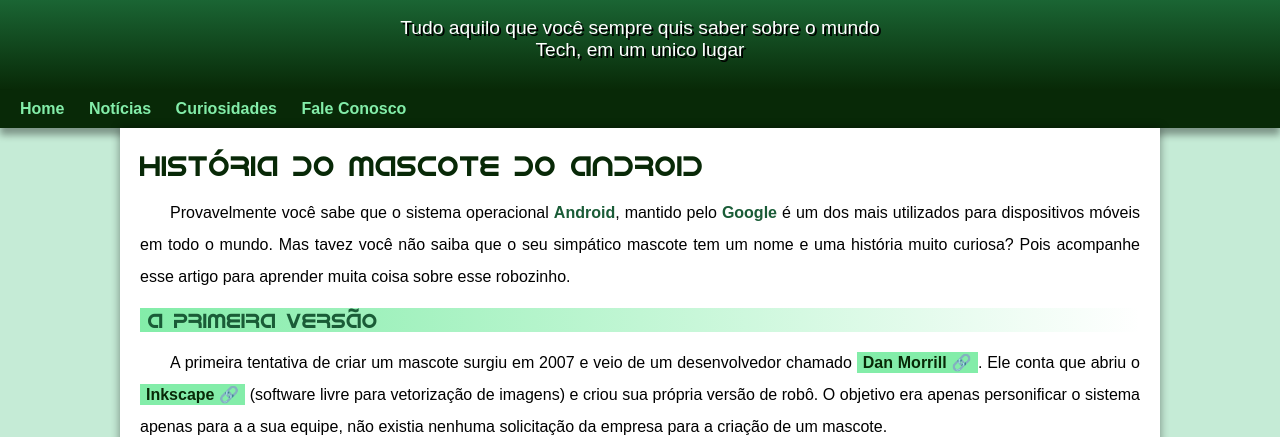
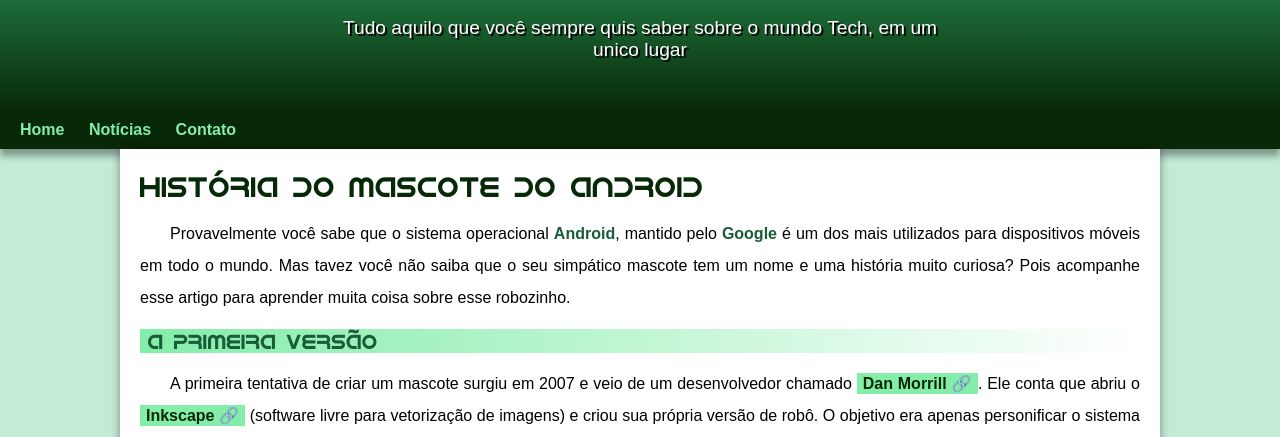
Before and after one commit to gabrieldevmartins/projeto-android, a plain HTML site: page index.html in a window 1280 px wide. Shown: the part 100-537 px from the top of the page. Drawn offline with Linux system fonts and the light colour scheme.

Commit message:
Problema de padding corrigido

```diff
--- a/estilo/style.css
+++ b/estilo/style.css
@@ -58,12 +58,12 @@ header > p {
     font-family: var(--fonte-padrao);
     font-size: 1.2em;
     color: white;
-    max-width: 500px;
+    max-width: 600px;
     padding-right: 10px;
     padding-left: 10px;
     margin: auto;
     text-shadow: 2px 2px 0px black;
-    margin-bottom: 20px;
+    padding-bottom: 50px;
 }
 
 nav {
--- a/index.html
+++ b/index.html
@@ -19,8 +19,7 @@
     <nav>
         <a href="#">Home</a>
         <a href="#">Notícias</a>
-        <a href="#">Curiosidades</a>
-        <a href="#">Fale Conosco</a>
+        <a href="#">Contato</a>
     </nav>
     <main>
          <article>
@@ -146,7 +145,7 @@
          </article>
         </main>
         <footer>
-            <p>Site criado por <a href="https://gustavoguanabara.github.io/" target="_blank">Gustavo Guanabara</a> para o <a href="https://www.youtube.com/cursoemvideo" target="_blank">Cursoemvideo</a></p>
+            <p><a href="https://gustavoguanabara.github.io/" target="_blank">Gabriel e Gustavo Guanabara</a> para o <a href="https://www.youtube.com/cursoemvideo" target="_blank">Cursoemvideo</a></p>
         </footer>
 </body>
 </html>
```
